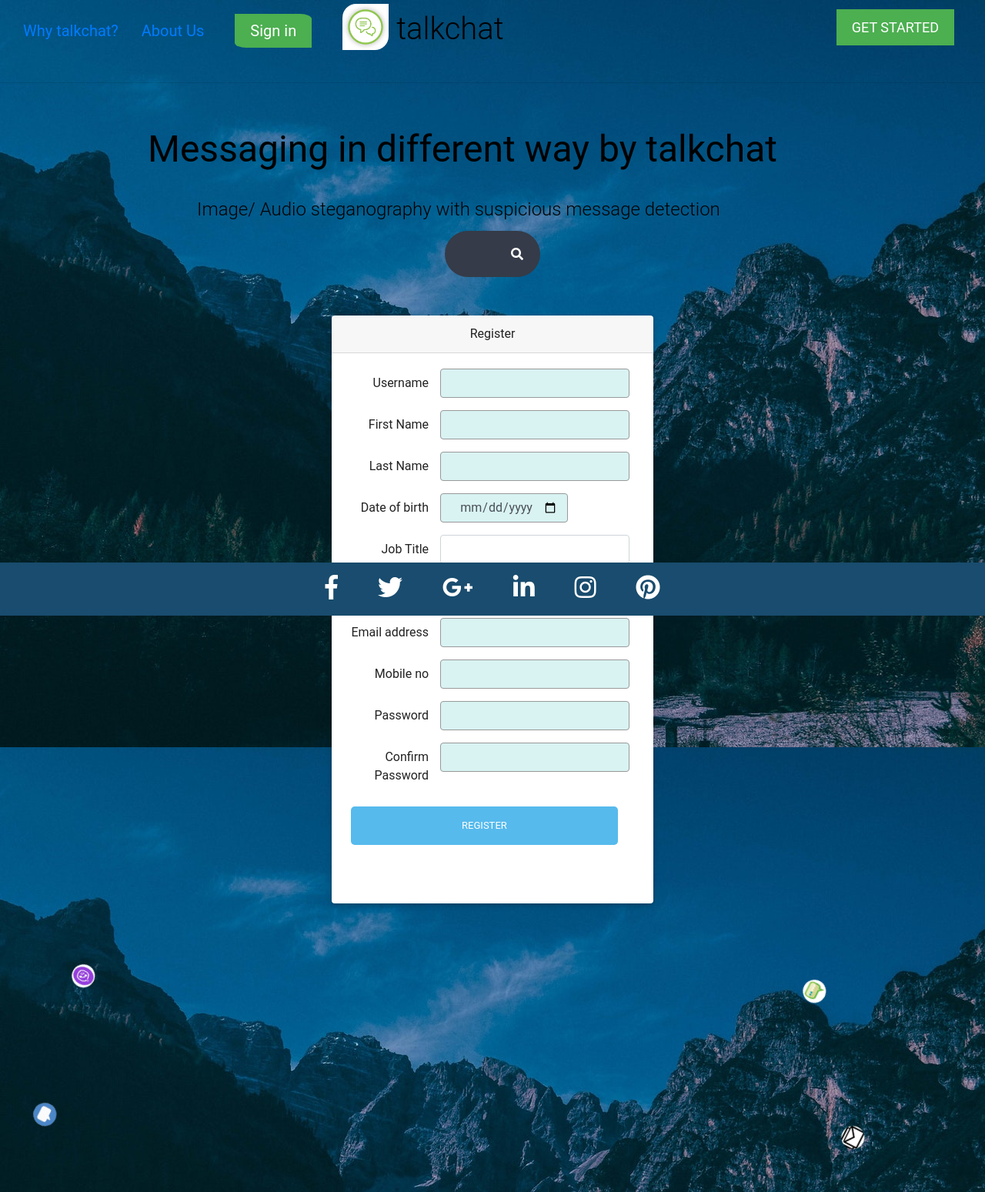
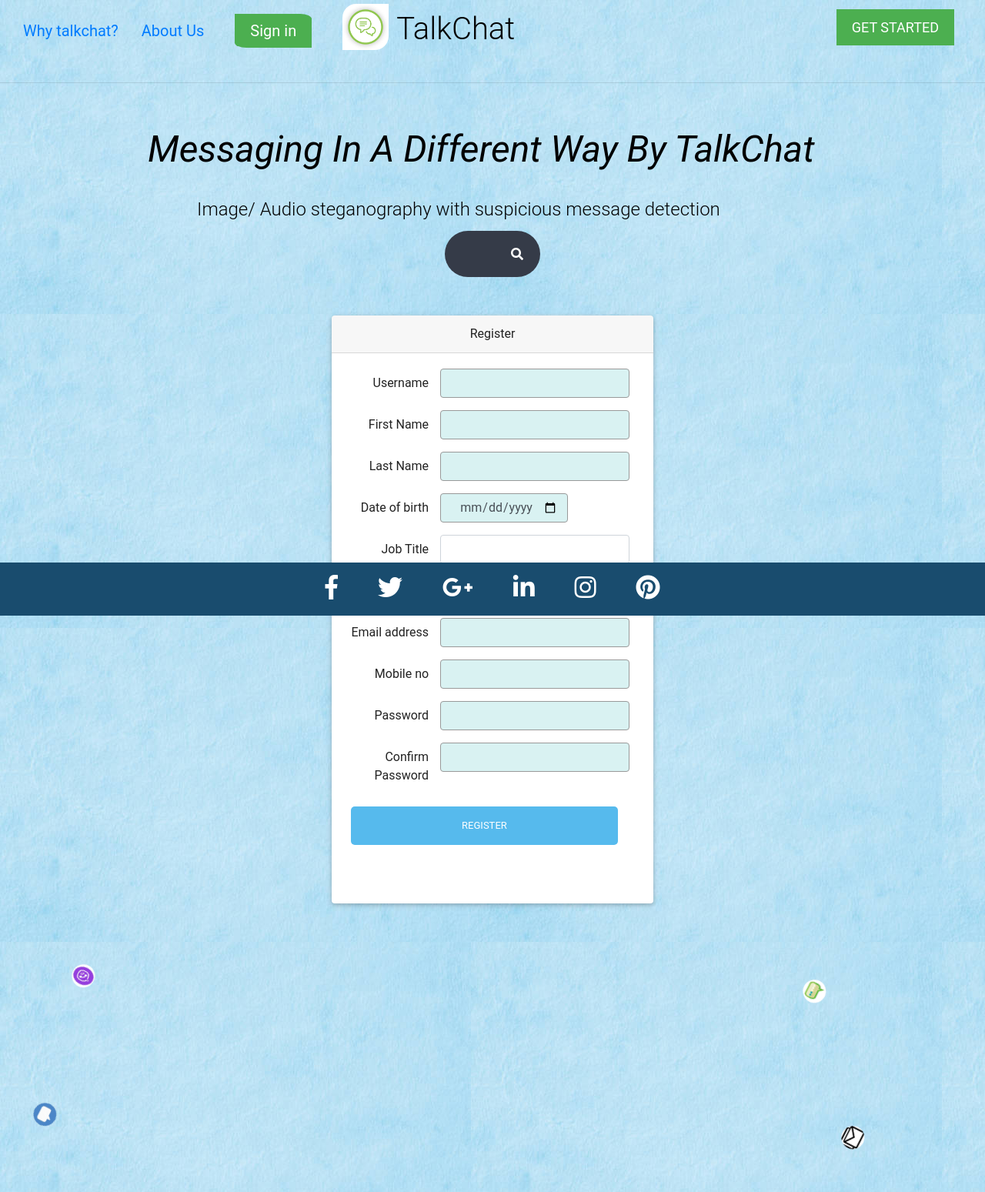
Before and after one commit to mukulbindal/iastagenography, a Django app: page /account/registration/ in a window 1280 px wide. Shown: the top 1549 px of the page at 77% size. Run offline with Django 3.2, Linux system fonts and the light colour scheme; parts of the project's set-up code (start-up, migrations or seed data) failed here and were passed over; some libraries are stand-ins or nearby versions.

Commit message:
Background

```diff
--- a/account/static/css/images/mycss.css
+++ b/account/static/css/images/mycss.css
@@ -3,9 +3,10 @@
 }
 
 body {
-  			font-family:'Montserrat';
-        font: black;
-        background-image: url('rocky-mountain-1.jpg') ;
+    font-family:'Montserrat';
+    font: black;
+    background-image:url('bg.jpg');
+
 }
 .logo{
   float: left;
@@ -385,3 +386,8 @@ input:required {
     background:hsl(180, 50%, 90%);
     border:1px solid #999;
 }
+
+.friends{
+    color : blue;
+    font-size: 40px;
+}
--- a/account/templates/account/friends.html
+++ b/account/templates/account/friends.html
@@ -4,7 +4,7 @@
 <div class="friends">
 	<ul>
 	{% for friend in list_of_friends %}
-		<a href="/rooms/{{friend.1}}/"><li>{{friend.0}} </li></a>
+		<a href="/rooms/{{friend.1}}/"><li>{{friend.0}} </li></a><br>
 	{% endfor %}
 	</ul>
 </div>
--- a/account/templates/account/registration.html
+++ b/account/templates/account/registration.html
@@ -74,7 +74,7 @@
 								<div class="form-group row">
                                     <label class="col-md-4 col-form-label text-md-right">Password</label>
                                     <div class="">
-                                        <input type="password" id="password1" class="form-control" name="password1" required>
+                                        <input type="password" id="password1" class="form-control" name="password1" pattern="(?=.*\d)(?=.*[a-z])(?=.*[A-Z]).{8,}" title = "Password should contain atleast one number\n one lowercase\n one uppercase \nand 8 character long" required>
 
                                     </div>
                                 </div>
--- a/account/templates/account/users.html
+++ b/account/templates/account/users.html
@@ -2,12 +2,12 @@
 {% block title %} Users {% endblock %}
 
 {% block content %}
-<div class="users">
+<div class="users" >
 	<ul>
 	{% for users in all_users %}
-		<li>{{users}}
+		<li><div  style="color:#121212;font-size:16px;"> {{users}}</div>
 			<form action="{% url 'follow' %}" method="POST">
-				<input type="hidden" name="username" value="{{users}}">
+				<input type="hidden" name="username" value="{{users}}" >
 				{% csrf_token %}
 				<input type="submit" name="" value="Follow">
 			</form>
--- a/account/templates/base.html
+++ b/account/templates/base.html
@@ -16,13 +16,13 @@
 
 </head>
 <body>
-<a href="{% url 'dashboard' %}" style="align:left">
+<a href="{% url 'dashboard' %}" style="margin-left:0px;">
 <div class="logo">
 	<img src="{% static 'css/images/talkchat.jpg' %}">
 </div>
 
 <div class="logo-text">
-	<font color = "black"><h1>talkchat</h1></font>
+	<font color = "black"><h1>TalkChat</h1></font>
 </div>
 </a>
 <div class="menu-options">
@@ -42,7 +42,7 @@
 </div>
 
 <div class="sign-in-out">
-<font color="white">
+<font color="black">
 Hello {{ request.session.user}},
 </font>
 <a class = "out" href="{% url 'logout' %}" class = "g">Logout</a>
@@ -62,7 +62,7 @@ Hello {{ request.session.user}},
 <hr>
 
 <div class="quote">
-<font size="30" color="black"><b>Messaging in different way by talkchat</b></font>
+<font size="30" color="black"><i><b>Messaging In A Different Way By TalkChat</b></i></font>
 </div>
 <br>
 <div class="quote-small">
```
Also changed, not shown: account/static/css/images/bg.jpg (added), db.sqlite3.
